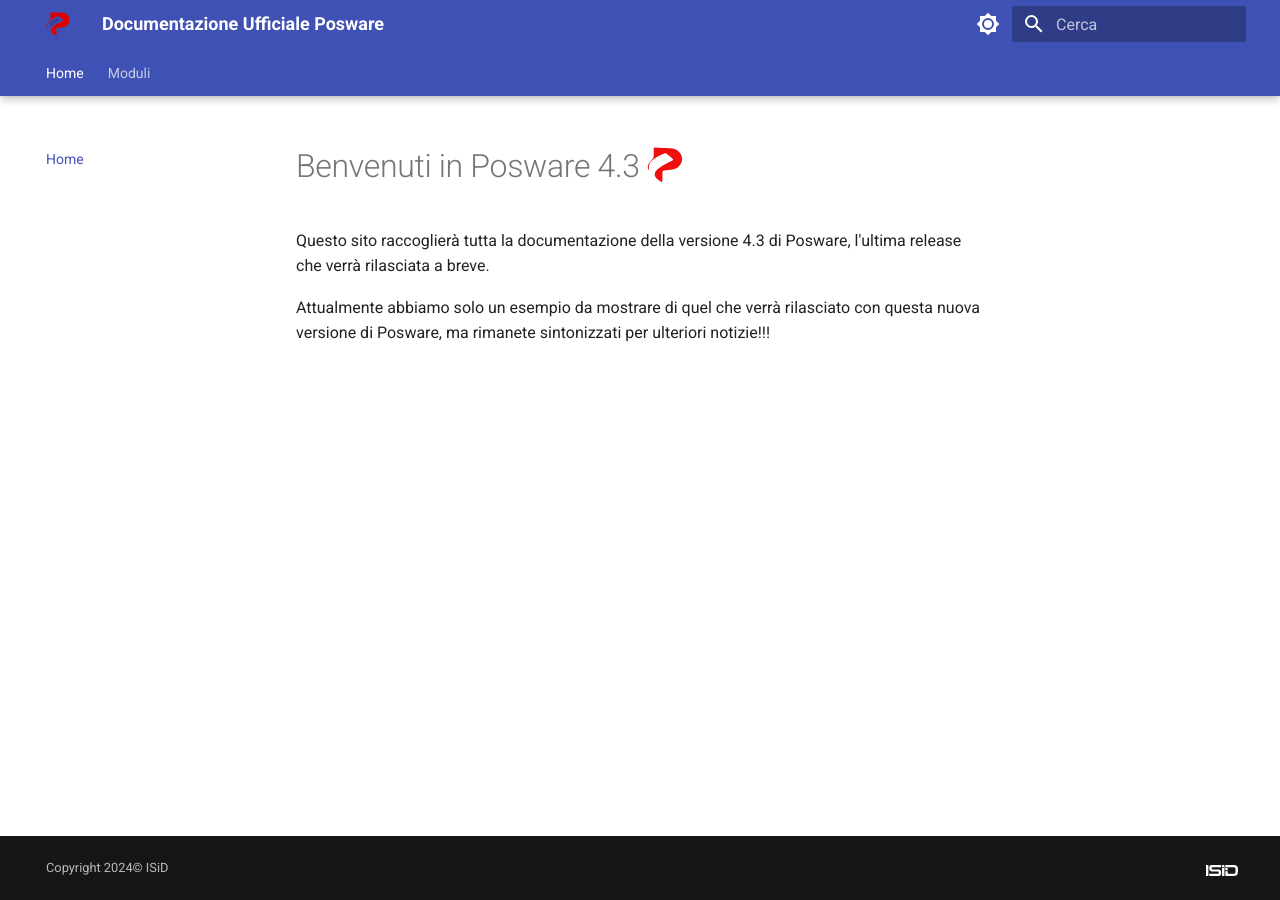
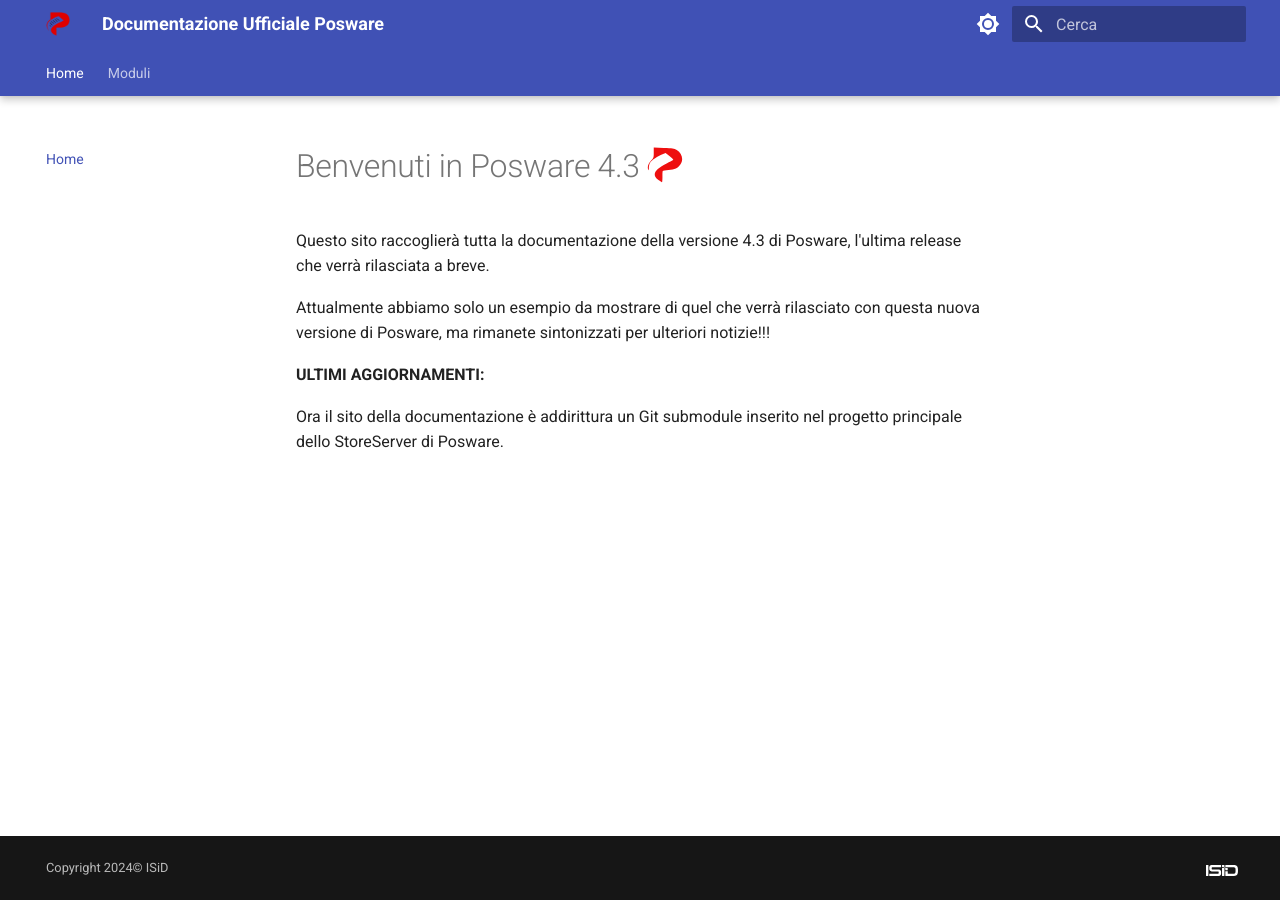
Before and after one commit to isidsrl/posware-docs, an MkDocs documentation site: the page built from docs/index.md, in a window 1280 px wide. Built offline with MkDocs 1.6.1 and Material for MkDocs 9.7.7, drawn with Linux system fonts in a browser that asks for light colours; the version menu is left out.

Commit message:
Testing git submodule mapping

```diff
--- a/docs/index.md
+++ b/docs/index.md
@@ -3,3 +3,7 @@
 Questo sito raccoglierà tutta la documentazione della versione 4.3 di Posware, l'ultima release che verrà rilasciata a breve.
 
 Attualmente abbiamo solo un esempio da mostrare di quel che verrà rilasciato con questa nuova versione di Posware, ma rimanete sintonizzati per ulteriori notizie!!!
+
+**ULTIMI AGGIORNAMENTI:**
+
+Ora il sito della documentazione è addirittura un Git submodule inserito nel progetto principale dello StoreServer di Posware.
```
